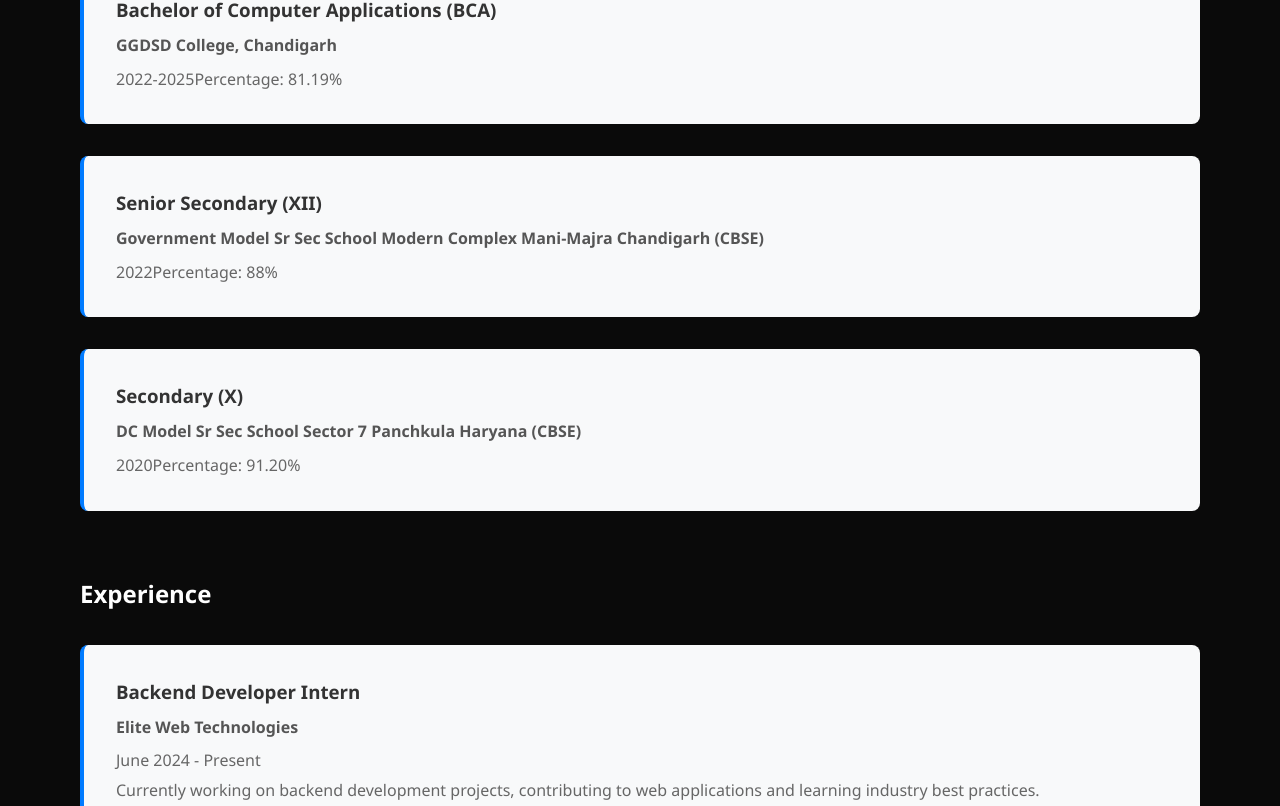
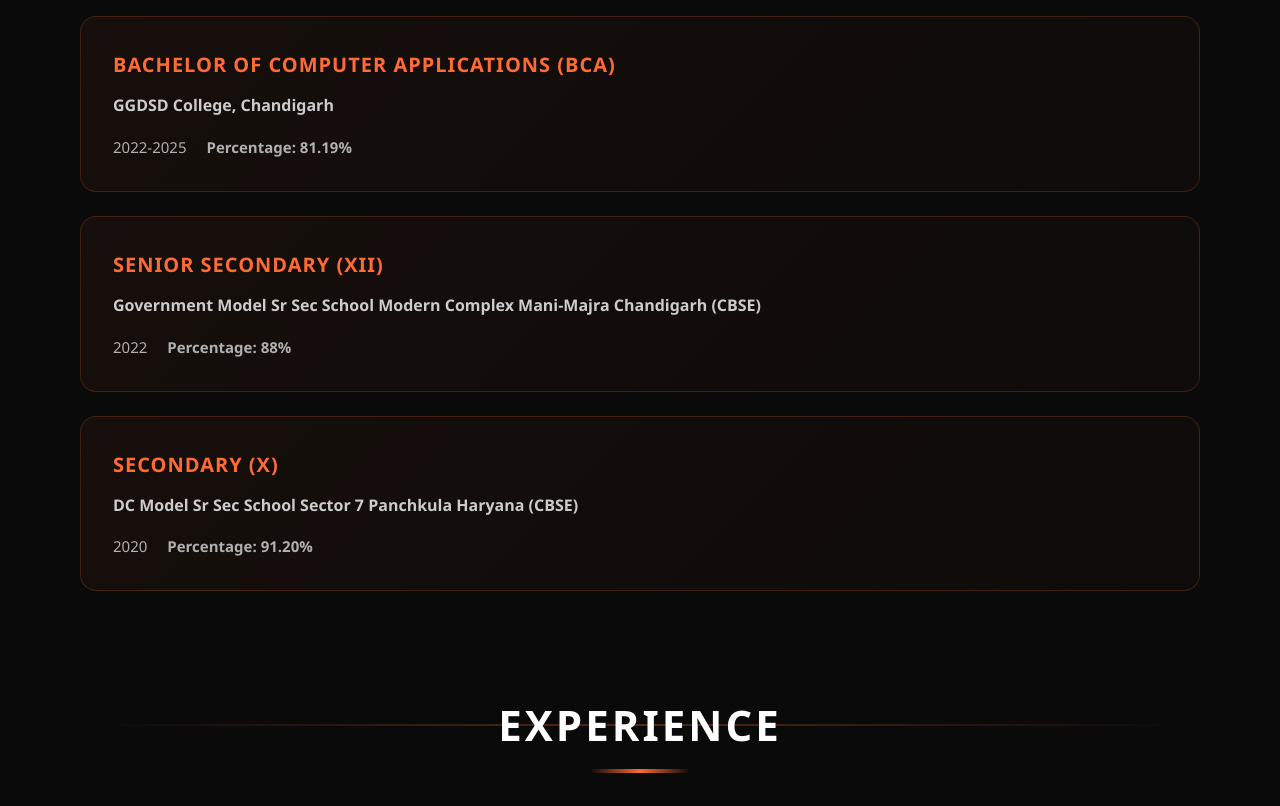
Before and after one commit to coder6-12/my-portfolio, a React (Vite) app: page /about in a window 1280 px wide. Shown: the part 1280-2086 px from the top of the page. Built offline with nearby package versions, Linux system fonts and the light colour scheme.

Commit message:
changes in css

```diff
--- a/src/pages/About/About.css
+++ b/src/pages/About/About.css
@@ -185,7 +185,9 @@
   line-height: 1.6;
 }
 
-.skills-section {
+/* Education Section */
+.education-section {
+  margin-top: 100px;
   animation: fadeInUp 0.8s ease-out 0.4s both;
 }
 
@@ -200,7 +202,7 @@
   }
 }
 
-.skills-section h2 {
+.education-section h2 {
   font-size: 42px;
   font-weight: 800;
   text-align: center;
@@ -211,7 +213,7 @@
   letter-spacing: 3px;
 }
 
-.skills-section h2::before {
+.education-section h2::before {
   content: '';
   position: absolute;
   top: 50%;
@@ -223,7 +225,7 @@
   z-index: -1;
 }
 
-.skills-section h2::after {
+.education-section h2::after {
   content: '';
   position: absolute;
   bottom: -15px;
@@ -235,56 +237,201 @@
   border-radius: 2px;
 }
 
-.skills-grid {
-  display: flex;
-  flex-wrap: wrap;
-  gap: 16px;
-  justify-content: center;
-  max-width: 900px;
-  margin: 0 auto;
+.education-grid {
+  display: grid;
+  gap: 24px;
+  margin-top: 50px;
 }
 
-.skill-tag {
-  padding: 14px 28px;
-  background: rgba(255, 255, 255, 0.03);
-  border: 2px solid rgba(255, 107, 53, 0.3);
-  border-radius: 30px;
-  font-size: 15px;
-  font-weight: 600;
-  color: #ffffff;
-  letter-spacing: 1px;
-  transition: all 0.3s ease;
-  cursor: default;
+.education-card {
+  background: linear-gradient(135deg, rgba(255, 107, 53, 0.05) 0%, rgba(255, 107, 53, 0.02) 100%);
+  padding: 32px;
+  border-radius: 16px;
+  border: 1px solid rgba(255, 107, 53, 0.2);
+  transition: all 0.4s ease;
   position: relative;
   overflow: hidden;
 }
 
-.skill-tag::before {
+.education-card::before {
+  content: '';
+  position: absolute;
+  top: 0;
+  left: -100%;
+  width: 100%;
+  height: 100%;
+  background: linear-gradient(90deg, transparent, rgba(255, 107, 53, 0.1), transparent);
+  transition: left 0.6s ease;
+}
+
+.education-card:hover::before {
+  left: 100%;
+}
+
+.education-card:hover {
+  transform: translateX(8px);
+  border-color: rgba(255, 107, 53, 0.4);
+  box-shadow: -8px 8px 24px rgba(255, 107, 53, 0.15);
+}
+
+.education-card h3 {
+  font-size: 20px;
+  font-weight: 700;
+  color: #ff6b35;
+  margin-bottom: 12px;
+  text-transform: uppercase;
+  letter-spacing: 1px;
+}
+
+.institution {
+  font-weight: 600;
+  color: #cccccc;
+  margin: 8px 0;
+  font-size: 16px;
+  line-height: 1.6;
+}
+
+.edu-details {
+  display: flex;
+  gap: 20px;
+  flex-wrap: wrap;
+  margin-top: 16px;
+  align-items: center;
+}
+
+.period {
+  font-size: 15px;
+  color: #b0b0b0;
+  font-weight: 500;
+}
+
+.percentage {
+  font-size: 15px;
+  color: #b0b0b0;
+  font-weight: 600;
+}
+
+.status {
+  font-size: 15px;
+  font-style: italic;
+  color: #ff6b35;
+  font-weight: 600;
+  text-transform: uppercase;
+  letter-spacing: 1px;
+}
+
+/* Experience Section */
+.experience-section {
+  margin-top: 100px;
+  margin-bottom: 50px;
+  animation: fadeInUp 0.8s ease-out 0.6s both;
+}
+
+.experience-section h2 {
+  font-size: 42px;
+  font-weight: 800;
+  text-align: center;
+  margin-bottom: 50px;
+  color: #ffffff;
+  position: relative;
+  text-transform: uppercase;
+  letter-spacing: 3px;
+}
+
+.experience-section h2::before {
   content: '';
   position: absolute;
   top: 50%;
-  left: 50%;
-  width: 0;
-  height: 0;
-  border-radius: 50%;
-  background: rgba(255, 107, 53, 0.2);
-  transform: translate(-50%, -50%);
-  transition: width 0.4s ease, height 0.4s ease;
+  left: 0;
+  width: 100%;
+  height: 2px;
+  background: linear-gradient(90deg, transparent, rgba(255, 107, 53, 0.3), transparent);
+  transform: translateY(-50%);
+  z-index: -1;
 }
 
-.skill-tag:hover::before {
-  width: 200px;
-  height: 200px;
+.experience-section h2::after {
+  content: '';
+  position: absolute;
+  bottom: -15px;
+  left: 50%;
+  transform: translateX(-50%);
+  width: 100px;
+  height: 4px;
+  background: linear-gradient(90deg, transparent, #ff6b35, transparent);
+  border-radius: 2px;
 }
 
-.skill-tag:hover {
-  background: rgba(255, 107, 53, 0.15);
-  border-color: #ff6b35;
-  transform: translateY(-4px);
-  box-shadow: 0 8px 20px rgba(255, 107, 53, 0.3);
-  color: #ff6b35;
+.experience-grid {
+  display: grid;
+  gap: 24px;
+  margin-top: 50px;
 }
 
+.experience-card {
+  background: linear-gradient(135deg, rgba(255, 107, 53, 0.05) 0%, rgba(255, 107, 53, 0.02) 100%);
+  padding: 32px;
+  border-radius: 16px;
+  border: 1px solid rgba(255, 107, 53, 0.2);
+  transition: all 0.4s ease;
+  position: relative;
+  overflow: hidden;
+}
+
+.experience-card::before {
+  content: '';
+  position: absolute;
+  top: 0;
+  left: -100%;
+  width: 100%;
+  height: 100%;
+  background: linear-gradient(90deg, transparent, rgba(255, 107, 53, 0.1), transparent);
+  transition: left 0.6s ease;
+}
+
+.experience-card:hover::before {
+  left: 100%;
+}
+
+.experience-card:hover {
+  transform: translateX(8px);
+  border-color: rgba(255, 107, 53, 0.4);
+  box-shadow: -8px 8px 24px rgba(255, 107, 53, 0.15);
+}
+
+.experience-card h3 {
+  font-size: 20px;
+  font-weight: 700;
+  color: #ff6b35;
+  margin-bottom: 12px;
+  text-transform: uppercase;
+  letter-spacing: 1px;
+}
+
+.company {
+  font-weight: 600;
+  color: #cccccc;
+  margin: 8px 0;
+  font-size: 16px;
+  line-height: 1.6;
+}
+
+.experience-card .period {
+  color: #b0b0b0;
+  font-size: 15px;
+  margin: 8px 0;
+  font-weight: 500;
+}
+
+.description {
+  color: #cccccc;
+  line-height: 1.6;
+  margin-top: 16px;
+  font-size: 16px;
+  font-weight: 500;
+}
+
+/* Responsive Design */
 @media (max-width: 968px) {
   .about-hero {
     padding: 100px 20px 60px;
@@ -316,18 +463,24 @@
     padding: 28px;
   }
 
-  .skills-section h2 {
+  .education-section h2,
+  .experience-section h2 {
     font-size: 36px;
     margin-bottom: 40px;
   }
 
-  .skills-grid {
-    gap: 14px;
+  .education-section,
+  .experience-section {
+    margin-top: 80px;
   }
 
-  .skill-tag {
-    padding: 12px 24px;
-    font-size: 14px;
+  .education-card,
+  .experience-card {
+    padding: 28px;
+  }
+
+  .edu-details {
+    gap: 16px;
   }
 }
 
@@ -353,58 +506,33 @@
     font-size: 18px;
   }
 
-  .skills-section h2 {
+  .education-section h2,
+  .experience-section h2 {
     font-size: 28px;
-  }
-
-  .skill-tag {
-    padding: 10px 20px;
-    font-size: 13px;
-  }
-}
-
-.education-section,
-.experience-section {
-  margin-top: 4rem;
-}
-
-.education-grid,
-.experience-grid {
-  display: grid;
-  gap: 2rem;
-  margin-top: 2rem;
   }
 
   .education-card,
   .experience-card {
-  background: #f8f9fa;
-  padding: 2rem;
-  border-radius: 8px;
-  border-left: 4px solid var(--primary-color, #007bff);
+    padding: 24px;
   }
 
   .education-card h3,
   .experience-card h3 {
-  margin-bottom: 0.5rem;
-  color: #333;
+    font-size: 18px;
+  }
+
+  .edu-details {
+    flex-direction: column;
+    gap: 8px;
+    align-items: flex-start;
   }
 
   .institution,
   .company {
-  font-weight: 600;
-  color: #555;
-  margin: 0.5rem 0;
+    font-size: 15px;
   }
 
-.period,
-.percentage,
-.status,
   .description {
-  color: #666;
-  margin: 0.25rem 0;
+    font-size: 15px;
   }
-
-.status {
-  font-style: italic;
-  color: #007bff;
 }
--- a/src/pages/About/About.jsx
+++ b/src/pages/About/About.jsx
@@ -31,7 +31,7 @@ function About() {
   const experience = [
     {
       company: "Elite Web Technologies",
-      position: "Backend Developer Intern",
+      position: "Backend Developer",
       period: "June 2024 - Present",
       description: "Currently working on backend development projects, contributing to web applications and learning industry best practices."
     }
```
Lines whose indentation alone changed are shown as unchanged.
